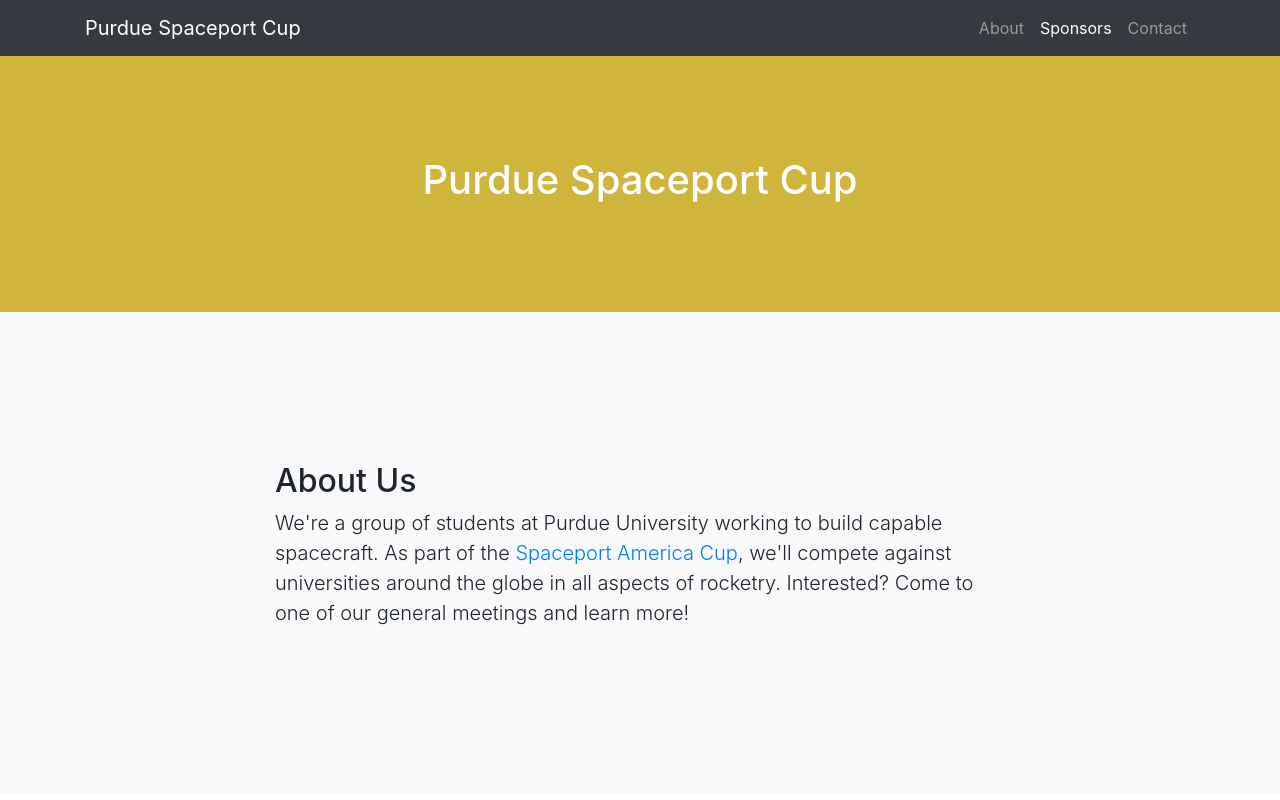
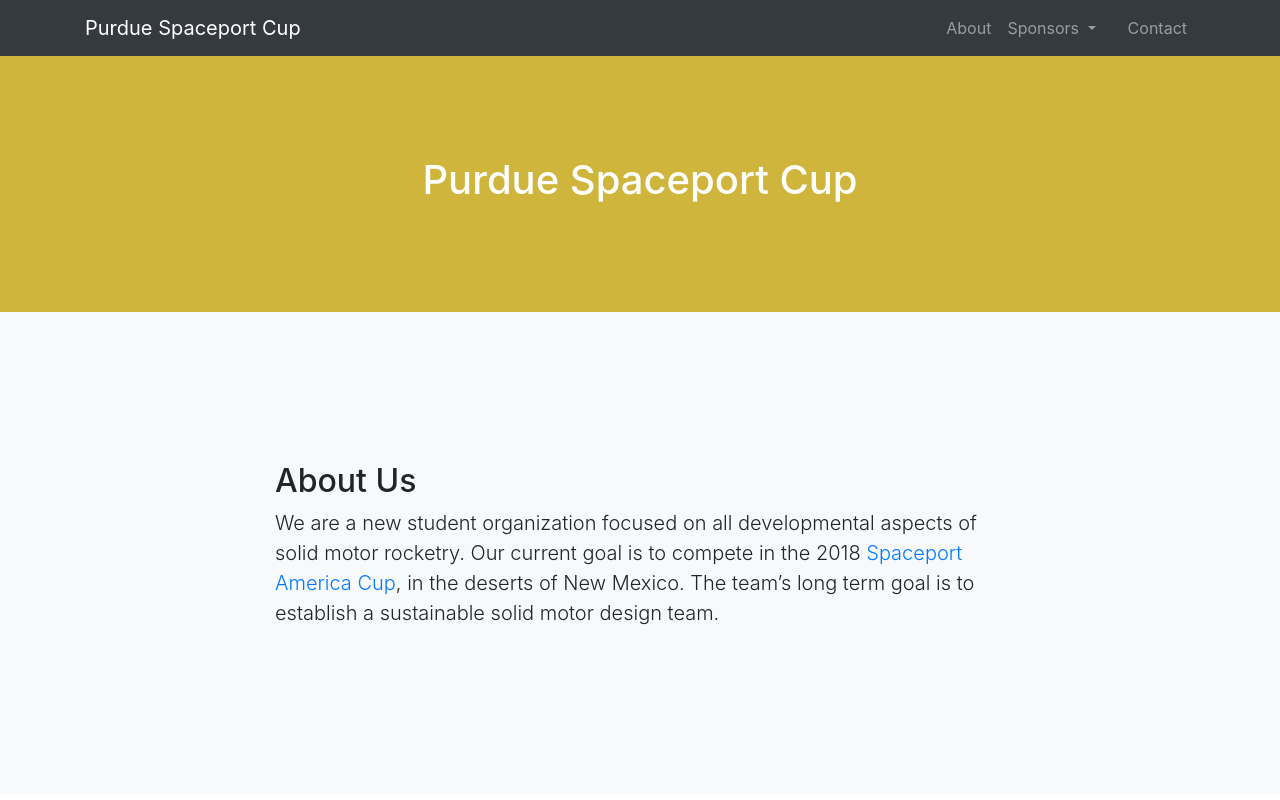
Before and after one commit to CJEnright/Spaceport-cup-site, a website with bundled scripts: page index.html in a window 1280 px wide. Shown: the top 800 px of the page. Built offline with nearby package versions, Linux system fonts and the light colour scheme; files whose address does not match are found by name.

Commit message:
sponsor dropdown

```diff
--- a/index.html
+++ b/index.html
@@ -51,8 +51,16 @@
             <li class="nav-item">
               <a class="nav-link js-scroll-trigger" href="#about">About</a>
             </li>
+            <li class="nav-item dropdown">
+              <a class="nav-link dropdown-toggle" href="http://example.com" id="navbarDropdownMenuLink" data-toggle="dropdown" aria-haspopup="true" aria-expanded="false">
+                Sponsors
+              </a>
+              <div class="dropdown-menu" aria-labelledby="navbarDropdownMenuLink">
+                <a class="dropdown-item" href="#">Become a sponsor</a>
+              </div>
+            </li>
             <li class="nav-item">
-              <a class="nav-link js-scroll-trigger" href="#sponsors">Sponsors</a>
+              <a class="nav-link js-scroll-trigger" href="#sponsors"></a>
             </li>
             <li class="nav-item">
               <a class="nav-link js-scroll-trigger" href="#contact">Contact</a>
@@ -73,7 +81,7 @@
         <div class="row">
           <div class="col-lg-8 mx-auto">
             <h2>About Us</h2>
-            <p class="lead">We're a group of students at Purdue University working to build capable spacecraft.  As part of the <a href="http://spaceportamericacup.com/"> Spaceport America Cup</a>, we'll compete against universities around the globe in all aspects of rocketry. Interested? Come to one of our general meetings and learn more!</p>
+            <p class="lead">We are a new student organization focused on all developmental aspects of solid motor rocketry.  Our current goal is to compete in the 2018 <a href="http://spaceportamericacup.com/">Spaceport America Cup</a>, in the deserts of New Mexico.  The team’s long term goal is to establish a sustainable solid motor design team.</p>
           </div>
         </div>
       </div>
```
